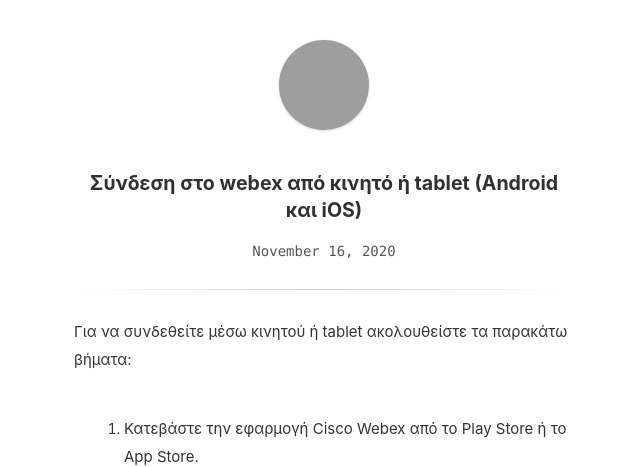
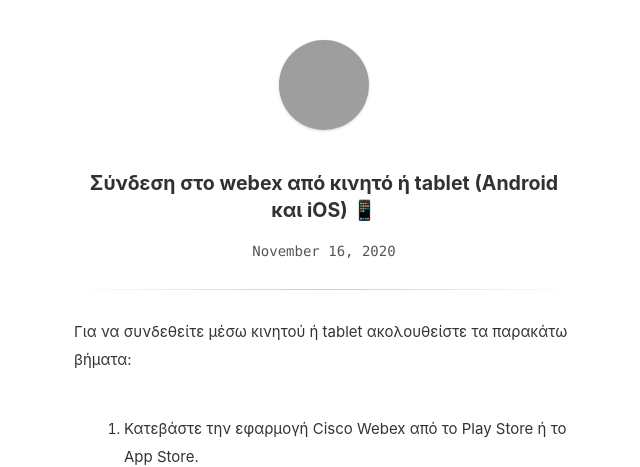
Before and after one commit to liagason/A-Jekyll-Blog, a Jekyll site: the page built from _posts/2020-11-16-setup-webex-minedu-primary-android-ios.md, in a window 1280 px wide, cut to the strip 0-467 px from the top of the page. Shown: the whole strip, without its empty margins (316-956 px from the left). Built offline with Jekyll 4.4.1, drawn with Linux system fonts in a browser that asks for light colours; grey boxes are pictures that could not be loaded.

```diff
--- a/_posts/2020-11-16-setup-webex-minedu-primary-android-ios.md
+++ b/_posts/2020-11-16-setup-webex-minedu-primary-android-ios.md
@@ -1,6 +1,6 @@
 ---
 layout: post
-title: Σύνδεση στο webex από κινητό ή tablet (Android και iOS)
+title: Σύνδεση στο webex από κινητό ή tablet (Android και iOS) 📱
 ---
 
 Για να συνδεθείτε μέσω κινητού ή tablet ακολουθείστε τα παρακάτω βήματα:
```
